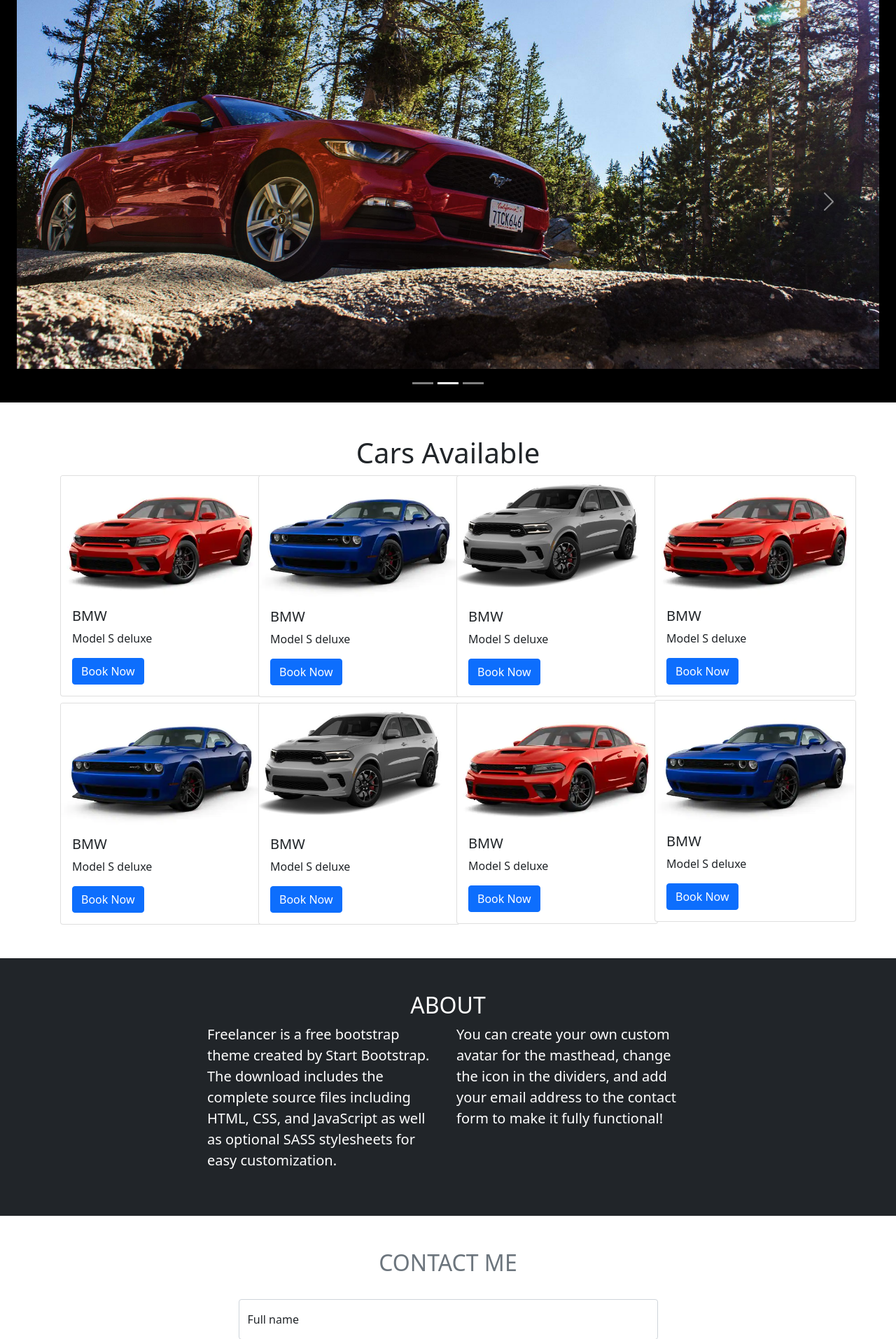
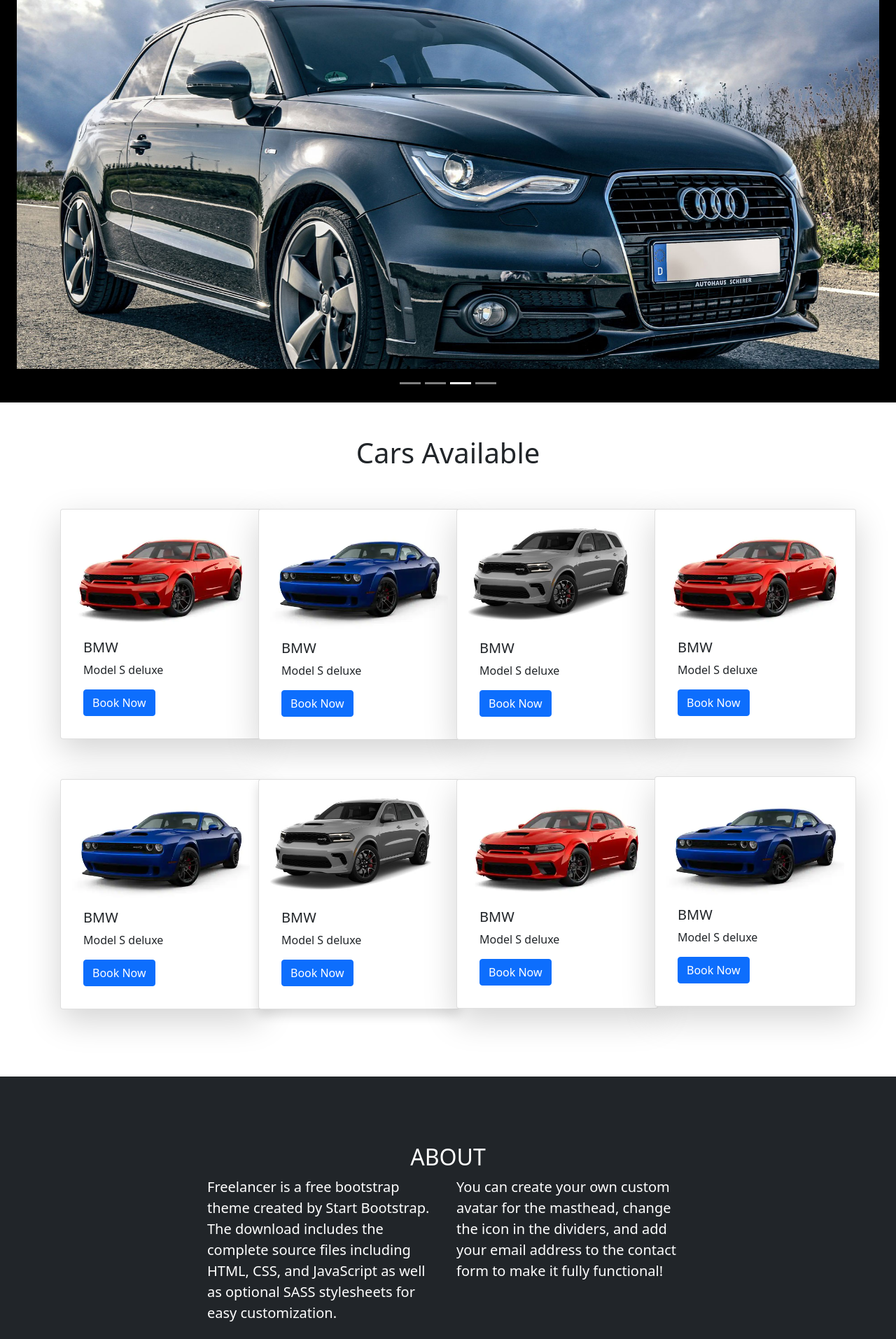
Before and after one commit to Amirtha321/IP-mini-project, a PHP site: page /IP-mini-project/home.php in a window 1280 px wide. Shown: the part 64-1977 px from the top of the page at 70% size. Run offline with PHP 8.4, Linux system fonts and the light colour scheme.

Commit message:
modified home and success page

```diff
--- a/booking.php
+++ b/booking.php
@@ -1,4 +1,5 @@
 <?php
+$img_url = $_GET['img'];
 include 'config.php';
 session_start();
 if (isset($_POST['order'])) {
@@ -10,7 +11,7 @@
 
   $sql = "INSERT INTO orders(phone, address, city, pin) VALUES ('$phone','$address','$city','$pin')";
   if ($con->query($sql) === TRUE) {
-    header('location: order_success.html');
+    header('location: success.html');
   } else {
     echo "Error: " . $sql . "<br>" . $con->error;
   }
@@ -64,7 +65,7 @@
     <div class="row ">
       <div class="col-lg-6 col-md-6">
         <h1 class="sectionhead">BMW Model S</h1>
-        <img src="images/c1.webp " width=500 alt="">
+        <img src=<?php echo "$img_url" ?> width="500" alt="">
 
       </div>
       <div class="col-lg-6 col-md-6">
--- a/home.php
+++ b/home.php
@@ -56,16 +56,20 @@
         <button type="button" data-bs-target="#carouselExampleIndicators" data-bs-slide-to="0" class="active" aria-current="true" aria-label="Slide 1"></button>
         <button type="button" data-bs-target="#carouselExampleIndicators" data-bs-slide-to="1" aria-label="Slide 2"></button>
         <button type="button" data-bs-target="#carouselExampleIndicators" data-bs-slide-to="2" aria-label="Slide 3"></button>
+        <button type="button" data-bs-target="#carouselExampleIndicators" data-bs-slide-to="3" aria-label="Slide 4"></button>
       </div>
       <div class="carousel-inner">
-        <div class="carousel-item active" data-bs-interval="500">
+        <div class="carousel-item active" data-bs-interval="1000">
           <img src="banner-image-2.jpg" class="d-block w-100" alt="...">
         </div>
-        <div class="carousel-item " data-bs-interval="500">
+        <div class="carousel-item " data-bs-interval="1000">
           <img src="banner-image-1.jpg" class="d-block w-100" alt="...">
         </div>
-        <div class="carousel-item" data-bs-interval="500">
+        <div class="carousel-item" data-bs-interval="1000">
           <img src="banner-image-2.jpg" class="d-block w-100" alt="...">
+        </div>
+        <div class="carousel-item " data-bs-interval="1000">
+          <img src="banner-image-1.jpg" class="d-block w-100" alt="...">
         </div>
       </div>
       <button class="carousel-control-prev" type="button" data-bs-target="#carouselExampleIndicators" data-bs-slide="prev">
@@ -82,48 +86,48 @@
   </section>
   <section id="cars">
     <div class="container pt-5 ps-1 pe-1 pb-5">
-      <h1 class="sectionhead">Cars Available</h1>
+      <h1 class="sectionhead pb-5">Cars Available</h1>
       <div class="container">
         <div class="row ">
 
           <div class="col-lg-3 col-md-6 pb-1">
-            <div class="card " style="width: 18rem;">
+            <div class="card shadow-lg p-3 mb-5 bg-body rounded " style="width: 18rem;">
               <img src="images/c1.webp" class="card-img-top" alt="car img">
               <div class="card-body">
                 <h5 class="card-title">BMW</h5>
                 <p class="card-text">Model S deluxe</p>
-                <a href="booking.php" class="btn btn-primary">Book Now</a>
+                <a href="booking.php?img=images/c1.webp" class="btn btn-primary">Book Now</a>
               </div>
             </div>
 
           </div>
           <div class="col-lg-3 col-md-6 pb-1">
-            <div class="card " style="width: 18rem;">
+            <div class="card shadow-lg p-3 mb-5 bg-body rounded" style="width: 18rem;">
               <img src="images/c2.webp" class="card-img-top" alt="car img">
               <div class="card-body">
                 <h5 class="card-title">BMW</h5>
                 <p class="card-text">Model S deluxe</p>
-                <a href="booking.php" class="btn btn-primary">Book Now</a>
+                <a href="booking.php?img=images/c2.webp" class="btn btn-primary">Book Now</a>
               </div>
             </div>
           </div>
           <div class="col-lg-3 col-md-6 pb-1">
-            <div class="card " style="width: 18rem;">
+            <div class="card shadow-lg p-3 mb-5 bg-body rounded" style="width: 18rem;">
               <img src="images/c3.jfif" class="card-img-top" alt="car img">
               <div class="card-body">
                 <h5 class="card-title">BMW</h5>
                 <p class="card-text">Model S deluxe</p>
-                <a href="booking.php" class="btn btn-primary">Book Now</a>
+                <a href="booking.php?img=images/c3.jfif" class="btn btn-primary">Book Now</a>
               </div>
             </div>
           </div>
           <div class="col-lg-3 col-md-6 pb-1">
-            <div class="card " style="width: 18rem;">
+            <div class="card shadow-lg p-3 mb-5 bg-body rounded" style="width: 18rem;">
               <img src="images/c1.webp" class="card-img-top" alt="car img">
               <div class="card-body">
                 <h5 class="card-title">BMW</h5>
                 <p class="card-text">Model S deluxe</p>
-                <a href="booking.php" class="btn btn-primary">Book Now</a>
+                <a href="booking.php?img=images/c1.webp" class="btn btn-primary">Book Now</a>
               </div>
             </div>
           </div>
@@ -131,42 +135,42 @@
         </div>
         <div class="row ">
           <div class="col-lg-3 col-md-6 pt-1">
-            <div class="card " style="width: 18rem;">
+            <div class="card shadow-lg p-3 mb-5 bg-body rounded" style="width: 18rem;">
               <img src="images/c2.webp" class="card-img-top" alt="car img">
               <div class="card-body">
                 <h5 class="card-title">BMW</h5>
                 <p class="card-text">Model S deluxe</p>
-                <a href="booking.php" class="btn btn-primary">Book Now</a>
+                <a href="booking.php?img=images/c2.webp" class="btn btn-primary">Book Now</a>
               </div>
             </div>
           </div>
           <div class="col-lg-3 col-md-6 pt-1">
-            <div class="card " style="width: 18rem;">
+            <div class="card shadow p-3 mb-5 bg-body rounded" style="width: 18rem;">
               <img src="images/c3.jfif" class="card-img-top" alt="car img">
               <div class="card-body">
                 <h5 class="card-title">BMW</h5>
                 <p class="card-text">Model S deluxe</p>
-                <a href="booking.php" class="btn btn-primary">Book Now</a>
+                <a href="booking.php?img=images/c3.jfif" class="btn btn-primary">Book Now</a>
               </div>
             </div>
           </div>
           <div class="col-lg-3 col-md-6 pt-1">
-            <div class="card " style="width: 18rem;">
+            <div class="card shadow-lg p-3 mb-5 bg-body rounded" style="width: 18rem;">
               <img src="images/c1.webp" class="card-img-top" alt="car img">
               <div class="card-body">
                 <h5 class="card-title">BMW</h5>
                 <p class="card-text">Model S deluxe</p>
-                <a href="booking.php" class="btn btn-primary">Book Now</a>
+                <a href="booking.php?img=images/c1.webp" class="btn btn-primary">Book Now</a>
               </div>
             </div>
           </div>
           <div class="col-lg-3 col-md-6 pb-1">
-            <div class="card " style="width: 18rem;">
+            <div class="card shadow-lg p-3 mb-5 bg-body rounded" style="width: 18rem;">
               <img src="images/c2.webp" class="card-img-top" alt="car img">
               <div class="card-body">
                 <h5 class="card-title">BMW</h5>
                 <p class="card-text">Model S deluxe</p>
-                <a href="booking.php" class="btn btn-primary">Book Now</a>
+                <a href="booking.php?img=images/c2.webp" class="btn btn-primary">Book Now</a>
               </div>
             </div>
           </div>
@@ -176,7 +180,7 @@
     </div>
   </section>
 
-  <section class="page-section bg-dark text-white mb-0" id="about">
+  <section class="page-section bg-dark text-white mb-0 p-5" id="about">
     <div class="container p-5">
 
       <h2 class="page-section-heading text-center text-uppercase text-white">About</h2>
```
Also changed, not shown: success.html (+15 -12 lines).
